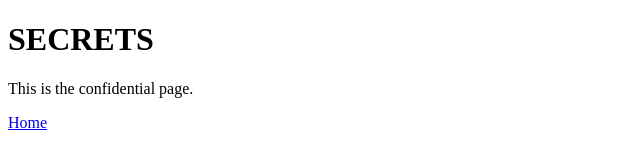
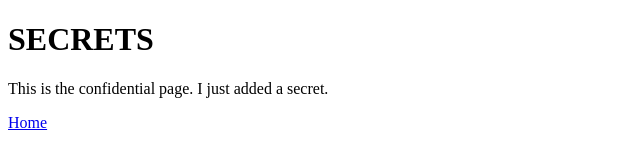
Before and after one commit to AlfredOdey/Git-And-GitHub-Tutorial, a plain HTML site: page confidential.html in a window 1280 px wide. Shown: the whole page, without its empty margins (0-640 px from the left). Drawn offline with Linux system fonts and the light colour scheme.

Commit message:
Added a few words

```diff
--- a/confidential.html
+++ b/confidential.html
@@ -7,7 +7,7 @@
 </head>
 <body>
   <h1>SECRETS</h1>
-  <p>This is the confidential page.</p>
+  <p>This is the confidential page. I just added a secret.</p>
   <a href="index.html">Home</a>
 
 </body>
```
